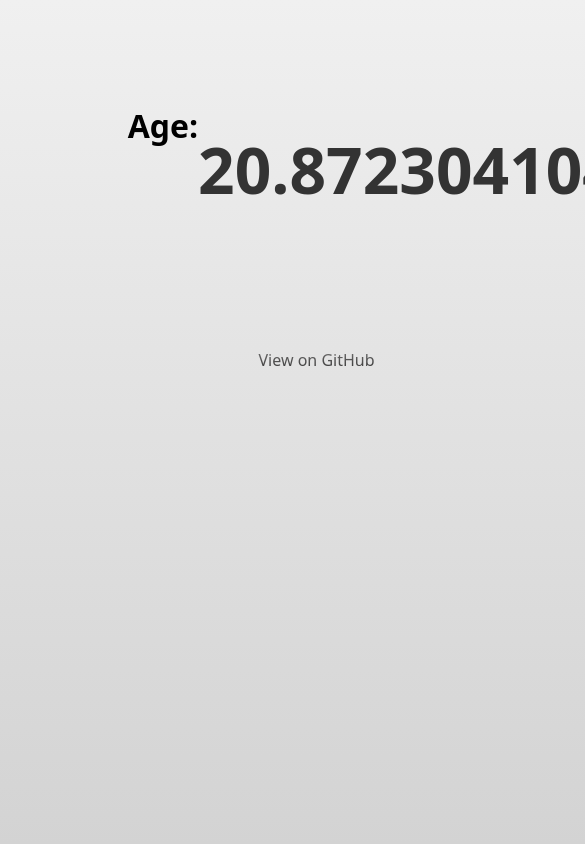
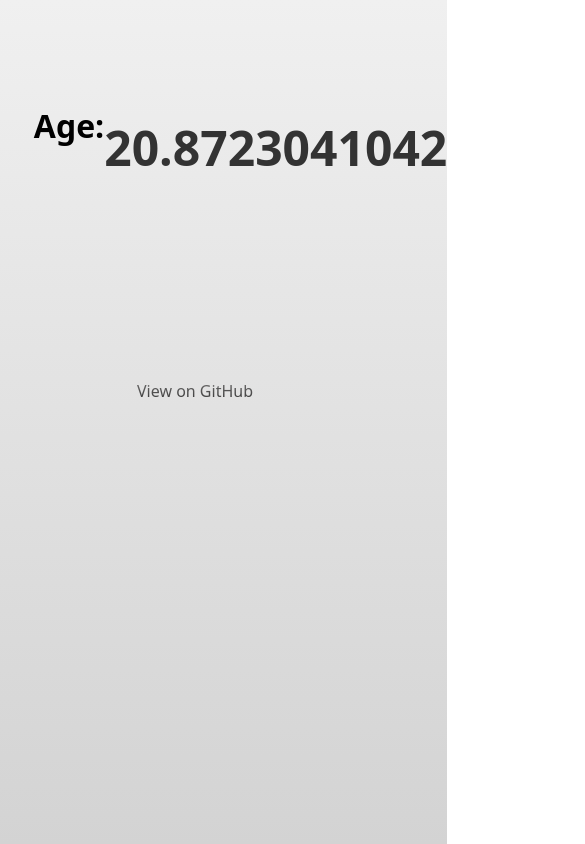
Before and after one commit to PranavY006/pyoo-age, a plain HTML site: page index.html in a window 390 px wide. Shown: the top 844 px of the page, 585 px wide, since content can reach past the window. Drawn offline with Linux system fonts and the light colour scheme.

Commit message:
improve footer styling for responsiveness

```diff
--- a/style.css
+++ b/style.css
@@ -18,9 +18,10 @@ body {
 
 .footer {
   display: flex;
-  justify-content: right;
-  padding-top: 25%;
-  padding-right: 2%;
+  height: 40vh;
+  justify-content: flex-end;
+  align-items: flex-end;
+  padding: 10px;
 }
 .github-link{
     background: -webkit-linear-gradient(#747373, #333);
@@ -34,3 +35,20 @@ body {
   -webkit-background-clip: text;
   -webkit-text-fill-color: transparent;
 }
+
+@media (max-width: 768px) {
+  .footer {
+    justify-content: center; /* Center horizontally on mobile */
+    align-items: center; /* Center vertically on mobile */
+  }
+  .container {
+    display: flex;
+    padding-top: 20%;
+    padding-left: 6.9%;
+  }
+  .age-number{
+    font-size: 1.5em;
+    font-weight: bold;
+    color: #333;
+  }
+}
```
